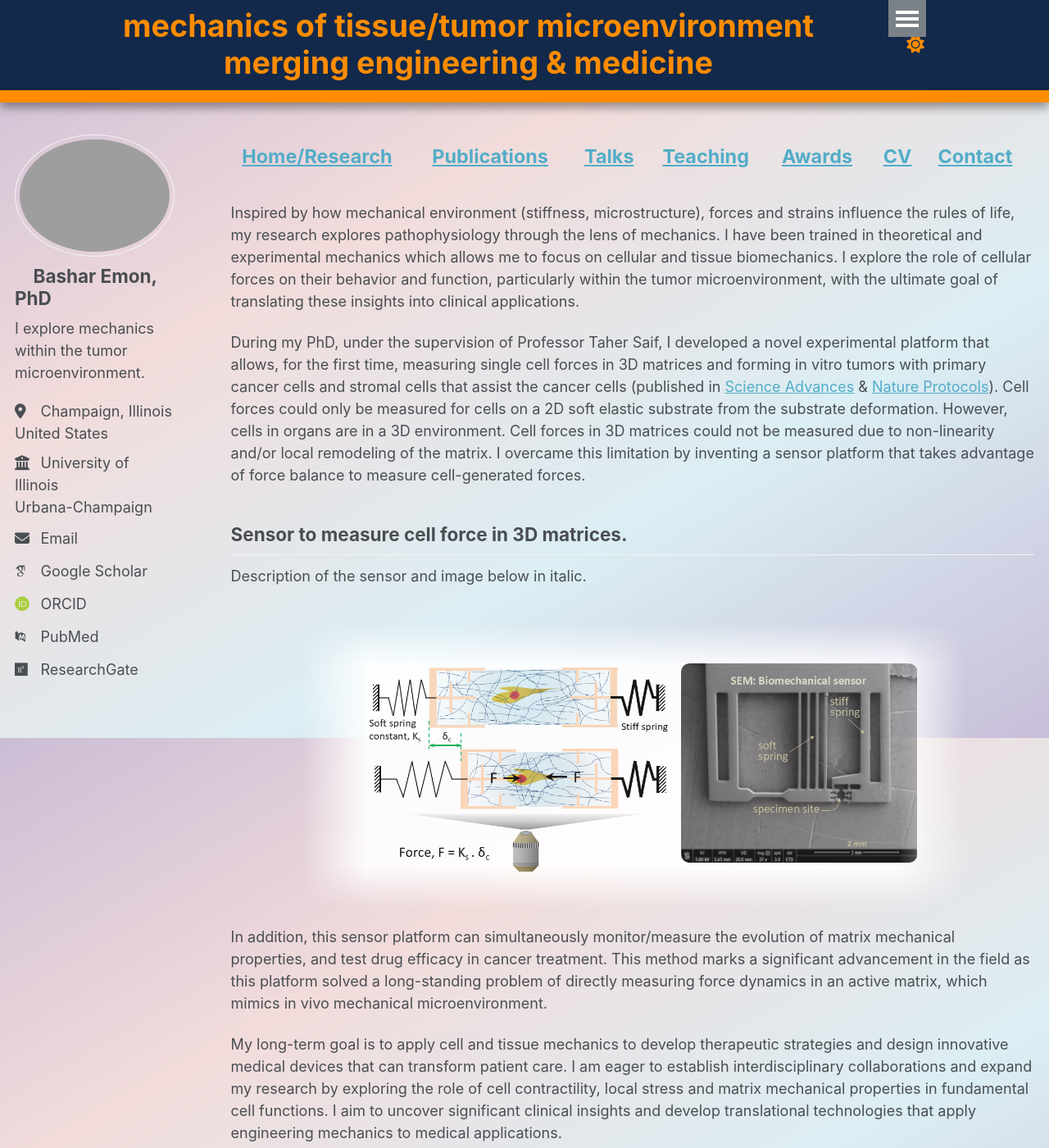
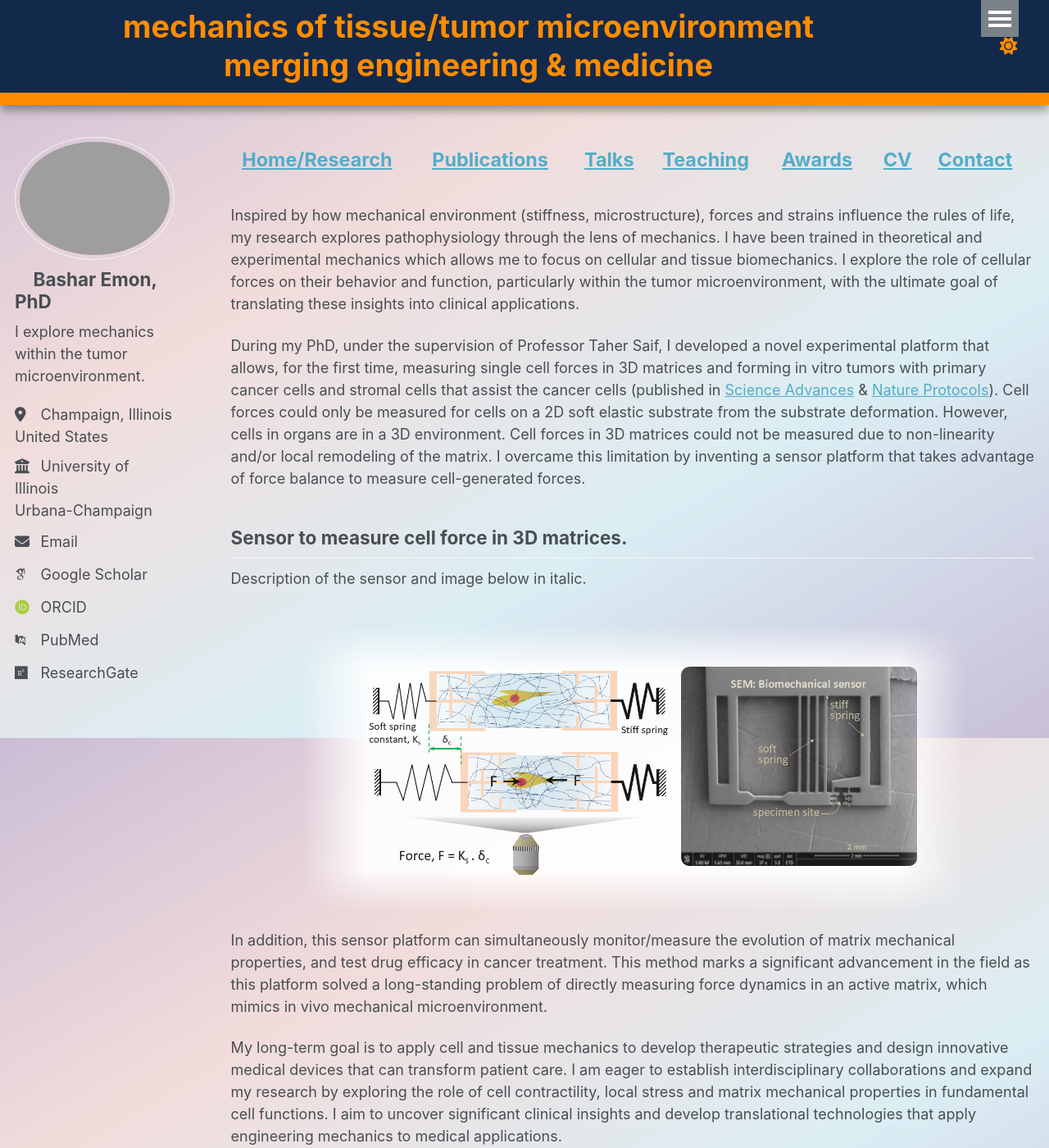
Before and after one commit to BasharEmon/BasharEmon.github.io, a Jekyll site: the page built from _pages/about.md, in a window 1280 px wide and 1400 px high. Shown: the whole window at 82% size. Built offline with Jekyll 4.4.1, drawn with Linux system fonts in a browser that asks for light colours; some web fonts are replaced.

Commit message:
Update _masthead.scss

```diff
--- a/_sass/layout/_masthead.scss
+++ b/_sass/layout/_masthead.scss
@@ -97,7 +97,8 @@
   text-align: center;
   width: 100%;         // ensure it can span full width
   justify-content: center; // works if flex item
-  line-height: 1.2;
+  line-height: 1.25;
+  padding-right: 5em;
 
   a:hover {
     //font-weight: 550; //750;
```
